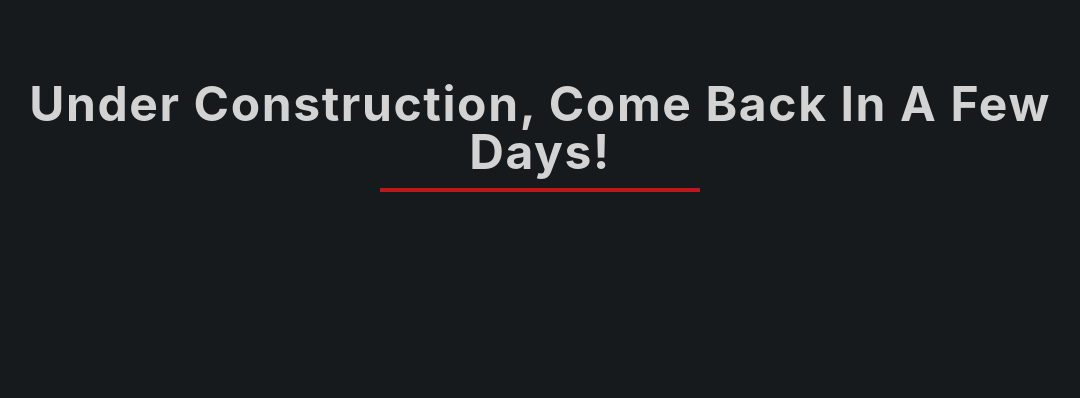
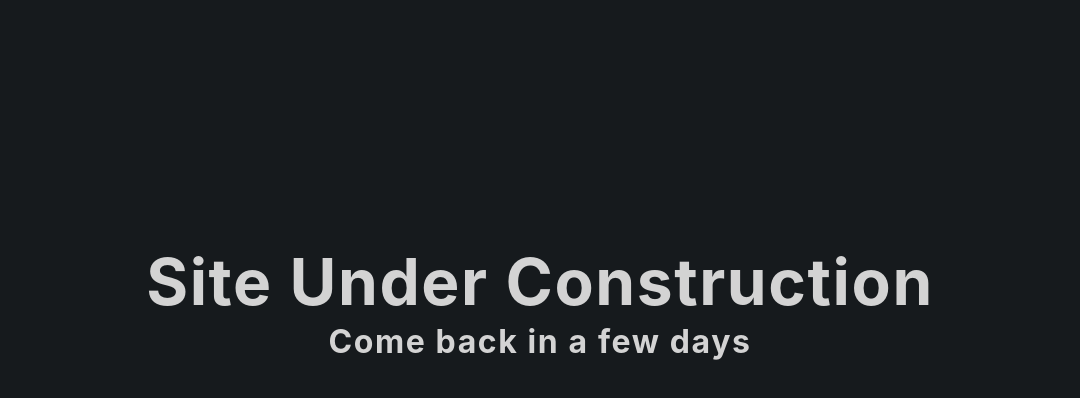
Before and after one commit to fgsilva94/fgsilva94.github.io, a React (Create React App) app: page / in a window 1280 px wide. Shown: the top 398 px of the page, without its empty margins (100-1180 px from the left). Built offline with nearby package versions, Linux system fonts and the light colour scheme.

Commit message:
react-router-dom implemented with error and home page

```diff
--- a/package.json
+++ b/package.json
@@ -9,7 +9,10 @@
     "@testing-library/user-event": "^13.5.0",
     "react": "^18.2.0",
     "react-dom": "^18.2.0",
+    "react-icons": "^4.4.0",
+    "react-router-dom": "^6.3.0",
     "react-scripts": "5.0.1",
+    "styled-components": "^5.3.5",
     "web-vitals": "^2.1.4"
   },
   "scripts": {
--- a/src/App.js
+++ b/src/App.js
@@ -1,12 +1,14 @@
+import { Routes, Route } from "react-router-dom";
+import { Error, Home, InConstruction } from "./pages";
+
 function App() {
   return (
     <>
-      <div className="section section-center">
-        <div className="title">
-          <h1>under construction, come back in a few days!</h1>
-          <div className="underline"></div>
-        </div>
-      </div>
+      <Routes>
+        <Route exact path="/" element={<InConstruction />} />
+        <Route exact path="/v1" element={<Home />} />
+        <Route exact path="*" element={<Error />} />
+      </Routes>
     </>
   );
 }
--- a/src/index.js
+++ b/src/index.js
@@ -2,10 +2,13 @@
 import ReactDOM from "react-dom/client";
 import "./index.css";
 import App from "./App";
+import { BrowserRouter as Router } from "react-router-dom";
 
 const root = ReactDOM.createRoot(document.getElementById("root"));
 root.render(
   <React.StrictMode>
-    <App />
+    <Router>
+      <App />
+    </Router>
   </React.StrictMode>
 );
--- /dev/null
+++ b/src/pages/ErrorPage.js
@@ -0,0 +1,36 @@
+import React from "react";
+import styled from "styled-components";
+import { Link } from "react-router-dom";
+
+const ErrorPage = () => {
+  return (
+    <Wrapper className="page-100">
+      <section>
+        <h1>404</h1>
+        <h3>Sorry, the page you tried cannot be found</h3>
+        <Link to="/" className="btn">
+          back home
+        </Link>
+      </section>
+    </Wrapper>
+  );
+};
+
+const Wrapper = styled.main`
+  background: var(--clr-primary-5);
+  display: flex;
+  justify-content: center;
+  align-items: center;
+  text-align: center;
+
+  h1 {
+    font-size: 10rem;
+  }
+
+  h3 {
+    text-transform: none;
+    margin-bottom: 2rem;
+  }
+`;
+
+export default ErrorPage;
--- /dev/null
+++ b/src/pages/HomePage.js
@@ -0,0 +1,7 @@
+import React from "react";
+
+const HomePage = () => {
+  return <div>HomePage</div>;
+};
+
+export default HomePage;
--- /dev/null
+++ b/src/pages/InConstructionPage.js
@@ -0,0 +1,32 @@
+import React from "react";
+import styled from "styled-components";
+
+const InConstructionPage = () => {
+  return (
+    <Wrapper className="page-100">
+      <section>
+        <h1>Site under construction</h1>
+        <h3>Come back in a few days</h3>
+      </section>
+    </Wrapper>
+  );
+};
+
+const Wrapper = styled.main`
+  background: var(--clr-primary-5);
+  display: flex;
+  justify-content: center;
+  align-items: center;
+  text-align: center;
+
+  h1 {
+    font-size: 4rem;
+  }
+
+  h3 {
+    text-transform: none;
+    margin-bottom: 2rem;
+  }
+`;
+
+export default InConstructionPage;
--- /dev/null
+++ b/src/pages/index.js
@@ -0,0 +1,5 @@
+import Error from "./ErrorPage";
+import Home from "./HomePage";
+import InConstruction from "./InConstructionPage";
+
+export { Error, Home, InConstruction };
```
Also changed, not shown: 1 other file (tests, documents, lock files or other folders).
